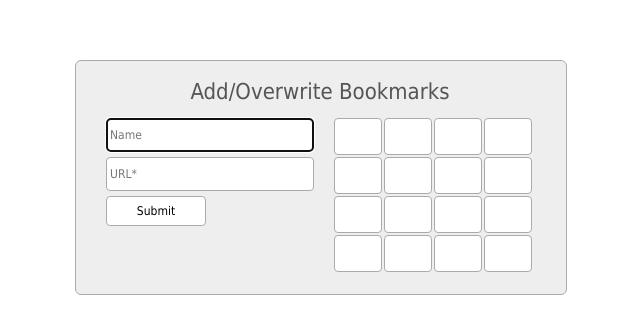
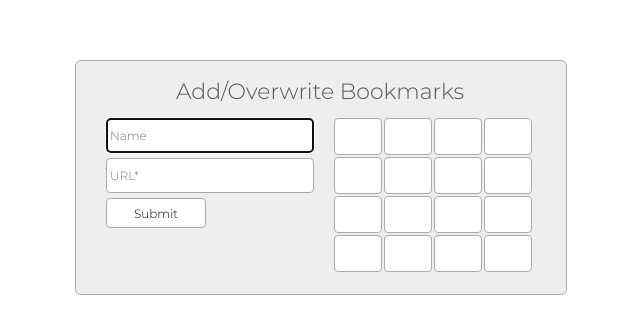
Before and after one commit to rudeshko/koala-bookmarks, a browser extension: page options.html in a window 1280 px wide. Shown: the part 140-474 px from the top of the page, without its empty margins (319-959 px from the left). Drawn offline with Linux system fonts and the light colour scheme.

Commit message:
Updated fonts

```diff
--- a/css/main.css
+++ b/css/main.css
@@ -1,119 +1,132 @@
-body{
-    width:800px;
-    height:600px;
-    background:url("../images/bg.png") #000000 top center;
-    margin:0px;
-    padding:0px;
+body {
+  width: 800px;
+  height: 600px;
+  background: url('../images/bg.png') #000000 top center;
+  margin: 0px;
+  padding: 0px;
+  overflow: hidden;
 }
 
-img{
-    border:0px;
-    padding:0px;
-    margin:0px;
+img {
+  border: 0px;
+  padding: 0px;
+  margin: 0px;
 }
 
-a{
-    text-decoration:none;
+a {
+  text-decoration: none;
 }
 
-div.options{
-    width:500px;
-    height:13px;
-    font-family:Tahoma;
-    font-size:12px;
-    color:#000000;
-    background:#ffffff;
-    padding:6px 0px;
-    text-align:center;
-    position:absolute;
-    top:0px;
-    left:0px;
+div.options {
+  width: 500px;
+  height: 13px;
+  font-family: 'Montserrat', sans-serif;
+  font-weight: 300;
+  font-size: 12px;
+  color: #000000;
+  background: #ffffff;
+  padding: 6px 0px;
+  text-align: center;
+  position: absolute;
+  top: 0px;
+  left: 0px;
 }
 
-    div.options a{
-        color:#000000;
-        text-decoration:underline;
+div.options a {
+  color: #000000;
+  text-decoration: underline;
 }
 
-    div.options a:hover{
-        text-decoration:none;
+div.options a:hover {
+  text-decoration: none;
 }
 
-div.row{
-    display:table-row;
+div.row {
+  display: table-row;
 }
 
-div.cell{
-    width:200px;
-    height:150px;
-    display:table-cell;
-    position:relative;
+div.cell {
+  width: 200px;
+  height: 150px;
+  display: table-cell;
+  position: relative;
 }
 
-div.circle{
-    width:50px;
-    height:50px;
-    background:url("../images/tab.png") no-repeat;
-    border-radius:25px;
-    position:absolute;
-    top:45px;
-    left:75px;
-    text-align:center;
+div.circle {
+  width: 50px;
+  height: 50px;
+  background: url('../images/tab.png') no-repeat;
+  border-radius: 25px;
+  position: absolute;
+  top: 45px;
+  left: 75px;
+  text-align: center;
 }
 
-    div.circle.add{
-        opacity:0.1;
-        font-family:Tahoma;
-        font-size:20px;
-        font-weight:bold;
-        line-height:46px;
+div.circle.add {
+  opacity: 0.1;
+  font-family: 'Montserrat', sans-serif;
+  font-weight: 300;
+  font-size: 25px;
+  line-height: 50px;
 }
 
-div.circle:hover{
-    opacity:1;
-    color:#000000;
+div.circle:hover {
+  opacity: 1;
+  color: #000000;
 }
 
-div.icon{
-    width:16px;
-    height:16px;
-    position:absolute;
-    top:17px;
-    left:17px;
+div.icon {
+  width: 16px;
+  height: 16px;
+  position: absolute;
+  top: 17px;
+  left: 17px;
 }
 
-    div.icon img{
-        width:16px;
-        height:16px;
+div.icon img {
+  width: 16px;
+  height: 16px;
 }
 
-div.title{
-    width:200px;
-    font-family:Tahoma;
-    font-size:12px;
-    color:#ffffff;
-    line-height:1.5;
-    text-shadow:#000000 1px 1px 0px;
-    text-align:center;
-    position:absolute;
-    top:100px;
-    left:0px;
+div.title {
+  width: 200px;
+  font-family: 'Montserrat', sans-serif;
+  font-weight: 300;
+  font-size: 13px;
+  color: #ffffff;
+  line-height: 1.5;
+  text-shadow: #000000 1px 1px 0px;
+  text-align: center;
+  position: absolute;
+  top: 105px;
+  left: 0px;
 }
 
-div.link{
-    width:190px;
-    height:140px;
-    position:absolute;
-    top:5px;
-    left:5px;
-    border-radius:10px;
+div.link {
+  width: 190px;
+  height: 140px;
+  position: absolute;
+  top: 5px;
+  left: 5px;
+  border-radius: 10px;
 }
 
-a.dummy:hover > div.link{
-    background:rgba(0,0,0,0.3);
+a.dummy:hover > div.link {
+  background: rgba(0, 0, 0, 0.3);
 }
 
-a.dummy:hover > div.circle{
-    box-shadow:0px 0px 25px #ffffff;
-    background:url("../images/tab_hover.png");
+a.dummy:hover > div.circle {
+  box-shadow: 0px 0px 25px rgba(255, 255, 255, 0.5);
+  background: url('../images/tab_hover.png');
 }
+
+* {
+  box-sizing: border-box;
+}
+
+@font-face {
+  font-family: 'Montserrat';
+  src: url('../fonts/Montserrat-Light.ttf')  format('truetype');
+  font-weight: 300;
+}
--- a/css/options.css
+++ b/css/options.css
@@ -1,7 +1,7 @@
-div#links{
-    width:430px;
-    font-family:Tahoma;
-    font-size:12px;
+div#links {
+  width: 430px;
+  font-family: 'Montserrat', sans-serif;
+  font-size: 12px;
   margin: 200px auto 0px;
   padding: 20px 30px;
   background: #eeeeee;
@@ -9,69 +9,78 @@ div#links{
   border: 1px solid #aaaaaa;
 }
 
-table td{
-    vertical-align:top;
+table td {
+  vertical-align: top;
 }
 
-td.top{
-    font-family:Tahoma;
-    font-size:22px;
-    color:#555555;
-    text-align:center;
-    padding-bottom:15px;
+td.top {
+  font-family: 'Montserrat', sans-serif;
+  font-weight: 300;
+  font-size: 22px;
+  color: #555555;
+  text-align: center;
+  padding-bottom: 15px;
 }
 
-input{
-    width:200px;
-    padding:9px 3px;
-    font-family:Tahoma;
-    font-size:12px;
-    margin:0px 0px 5px;
+input {
+  width: 200px;
+  padding: 9px 3px;
+  font-family: 'Montserrat', sans-serif;
+  font-weight: 300;
+  font-size: 12px;
+  margin: 0px 0px 5px;
   border-radius: 4px;
   border: 1px solid #aaaaaa;
 }
 
-input[type=submit]{
-    width:100px;
+input[type='submit'] {
+  width: 100px;
   height: 30px;
-    padding:3px;
-    font-family:Tahoma;
-    font-size:12px;
+  padding: 3px;
+  font-family: 'Montserrat', sans-serif;
+  font-weight: 300;
+  font-size: 12px;
   background: #ffffff;
   border: 1px solid #aaaaaa;
   border-radius: 4px;
 }
 
-input[type=submit]:hover{
-    background:#8eec67;
-    cursor:pointer;
+input[type='submit']:hover {
+  background: #8eec67;
+  cursor: pointer;
 }
 
-div#selection{
-    width:200px;
-    margin-left:20px;
+div#selection {
+  width: 200px;
+  margin-left: 20px;
 }
 
-    div.selection-row{
-        width:46px;
+div.selection-row {
+  width: 46px;
   height: 35px;
-        background-color:#ffffff;
-        background-position:center center;
-        background-repeat:no-repeat;
-        border:1px solid #aaaaaa;
-        border-radius:4px;
-        display:inline-block;
-        margin:0px 2px 2px 0px;
-        vertical-align:top;
-        color:#aaaaaa;
-        font-size:9px;
+  background-color: #ffffff;
+  background-position: center center;
+  background-repeat: no-repeat;
+  border: 1px solid #aaaaaa;
+  border-radius: 4px;
+  display: inline-block;
+  margin: 0px 2px 2px 0px;
+  vertical-align: top;
+  color: #aaaaaa;
+  font-size: 9px;
 }
 
-    div.selection-row:hover{
-        cursor:pointer;
+div.selection-row:hover {
+  cursor: pointer;
 }
 
-    div.selection-row.selected{
-        border-color:#006600;
+div.selection-row.selected {
+  border-color: #006600;
   background-color: #b2ffb2;
 }
+
+@font-face {
+  font-family: 'Montserrat';
+  src: url('../fonts/Montserrat-Light.ttf')  format('truetype');
+  font-weight: 300;
+}
```
Also changed, not shown: fonts/Montserrat-Light.ttf (added). Lines whose indentation alone changed are shown as unchanged.
